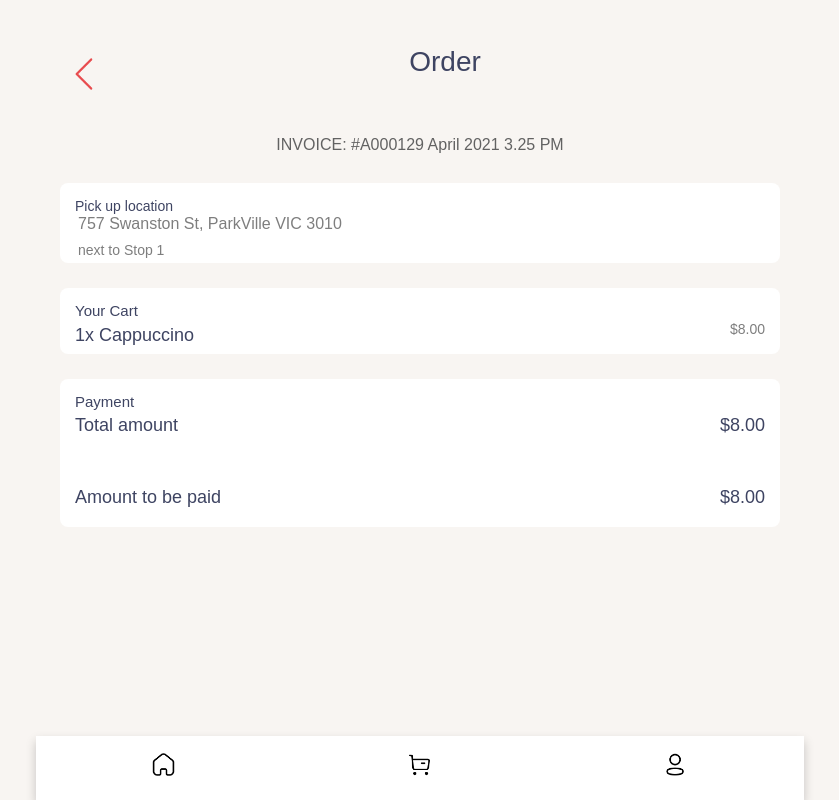
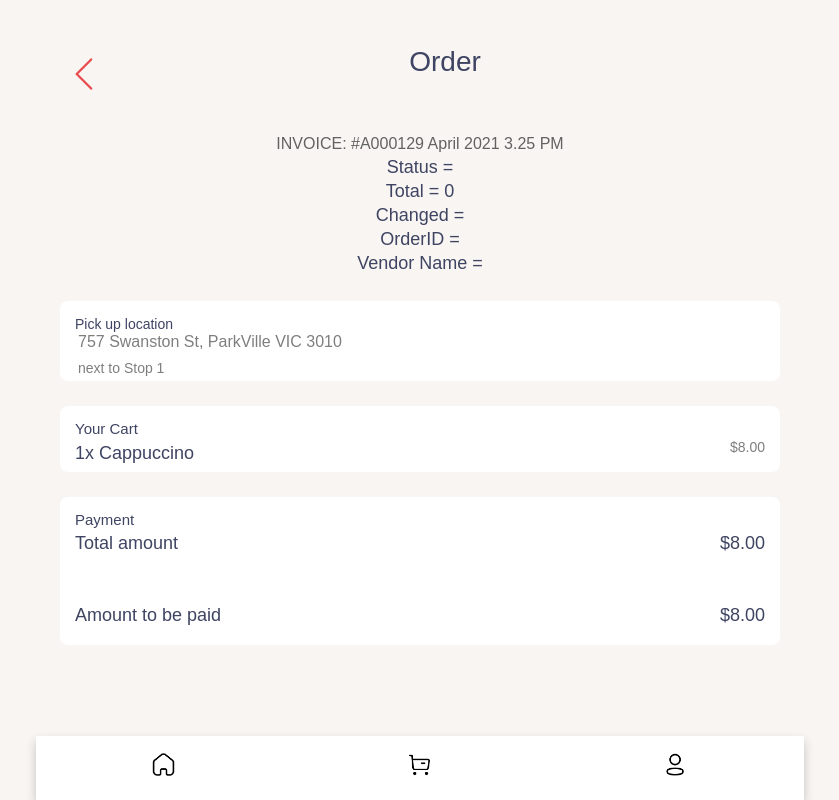
Before and after one commit to techn0mancr/snaccs-in-a-van, a Vue app in the folder frontend/: page /order in a window 1280 px wide. Shown: the whole page, without its empty margins (220-1059 px from the left). Built offline with nearby package versions, Linux system fonts and the light colour scheme; no server answers.

Commit message:
fixed orderDetails.tsx need to add the design stuff

```diff
--- a/frontend/src/pages/orderDetails.tsx
+++ b/frontend/src/pages/orderDetails.tsx
@@ -57,12 +57,55 @@ class Invoice extends React.Component {
     componentDidMount() {
         this.getOrderDetails(this.orderId);
     }
-
     render() {
         const { error, isLoaded, details } = this.state;
+
+        // {
+// "status":"Completed",
+// "items":[{"itemId":"607073f83ed89dee65af788d","quantity":3}],
+// "total":13.5,
+// "isChanged":false,
+// "_id":"60780115c5c0362b60d60376",
+// "vendorId":{"_id":"60707b103ed89dee65af78a2","name":"Tasty Trailer","locationDescription":"Across Stop 1","geolocation":[-37.7999432,144.9616192,17]},
+// "customerId":{"_id":"60707a6b3ed89dee65af78a0","email":"nputro@student.unimelb.edu.au","givenName":"Nathanael","familyName":"Putro"},
+// "orderTimestamp":"6951301566670307329",
+// "isCancelled":false,
+// "fulfilledTimestamp":"2021-05-03T10:49:54.469Z",
+// "placedTimestamp":"2021-05-06T15:35:47.400Z"
+// }
+
+        var status = ""
+        var total = 0
+        var changed = ""
+        var vendor_name
+        for (const [key, value] of Object.entries(details)) {
+            if (key === "status") {
+                status = value
+            }
+            if (key === "total") {
+                total = value
+            }
+            if (key === "isChanged") {
+                if (value===true) {
+                    changed = "Changes made"
+                }
+                changed = "No changes made"
+            }
+            if (key === "items") {
+                for ( const [subkeys, subvalues] of Object.entries(key)) {
+                    //need to make a matrix for item id to output... or change order id model
+                }
+            }
+            if (key === "vendorId") {
+                for (const [subkeys, subvalues] of Object.entries(value)) {
+                    if (subkeys === "name") {
+                        vendor_name = subvalues
+                    }
+                }
+            }
+            }
+
         // const data = JSON.parse(details);
-        console.log(details);
-        console.log(typeof(details));
         if (error == true) {
             return (
                 <h2>fail</h2>
@@ -72,7 +115,19 @@ class Invoice extends React.Component {
             <div className="title">
                 <h2 className="invoice">INVOICE: #A0001</h2>
                 <h2 className="invoice">29 April 2021 3.25 PM</h2>
-                <h2>{Object.keys(details)}</h2>
+                <h3>
+                    <br></br>
+                    Status = {status}
+                    <br></br>
+                    Total = {total}
+                    <br></br>
+                    Changed = {changed}
+                    <br></br>
+                    OrderID = {this.orderId}
+                    <br></br>
+                    Vendor Name = {vendor_name}
+
+                </h3>
                 {/* <h2>{details.status}</h2> */}
             </div>
         )
```
